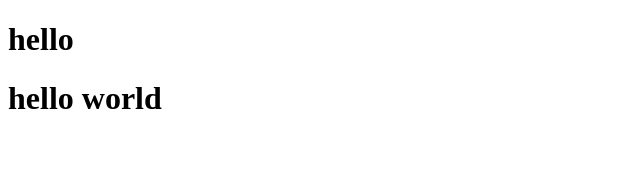
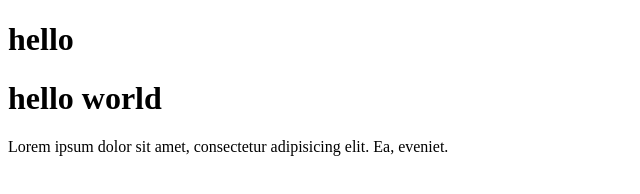
Before and after one commit to adam-azhigov/git-test, a plain HTML site: page index.html in a window 1280 px wide. Shown: the whole page, without its empty margins (0-640 px from the left). Drawn offline with Linux system fonts and the light colour scheme.

Commit message:
добавил новый блок

```diff
--- a/index.html
+++ b/index.html
@@ -7,5 +7,8 @@
 <body>
 <h1>hello</h1>
 <h1>hello world</h1>
+<div>
+    Lorem ipsum dolor sit amet, consectetur adipisicing elit. Ea, eveniet.
+</div>
 </body>
 </html>
```
